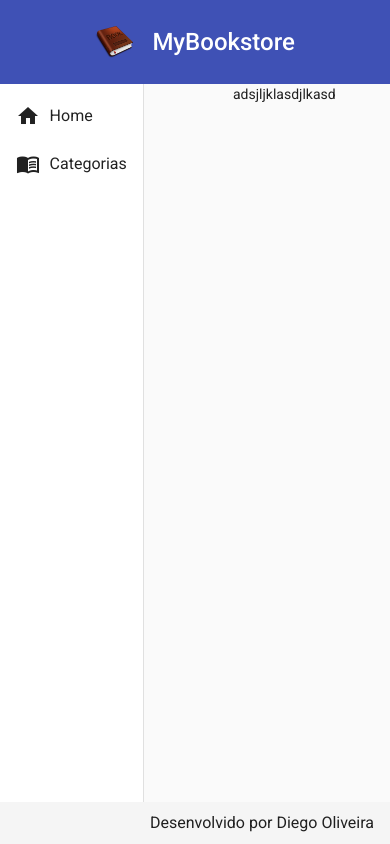
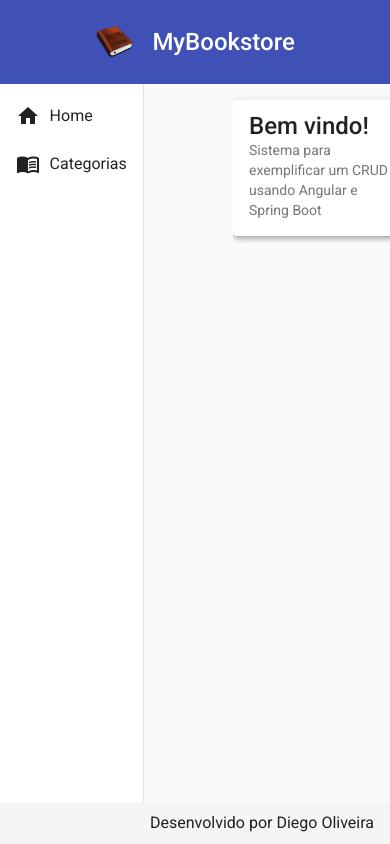
Before and after one commit to diegodsoliveira/angular-bookstore, an Angular app: page / in a window 390 px wide. Built offline with nearby package versions, Linux system fonts and the light colour scheme.

Commit message:
home implementado com rota

```diff
--- a/src/app/app-routing.module.ts
+++ b/src/app/app-routing.module.ts
@@ -1,7 +1,13 @@
+import { HomeComponent } from './components/views/home/home.component';
 import { NgModule } from '@angular/core';
 import { RouterModule, Routes } from '@angular/router';
 
-const routes: Routes = [];
+const routes: Routes = [
+  {
+    path: '',
+    component: HomeComponent
+  }
+];
 
 @NgModule({
   imports: [RouterModule.forRoot(routes)],
--- a/src/app/components/template/nav/nav.component.html
+++ b/src/app/components/template/nav/nav.component.html
@@ -1,7 +1,7 @@
 <mat-sidenav-container class="container">
   <mat-sidenav mode="side" opened>
     <mat-nav-list>
-      <a mat-list-item>
+      <a mat-list-item [routerLink]="['']" routerLinkActive="router-link-active" >
         <i class="material-icons">home</i>
         Home
       </a>
@@ -12,6 +12,6 @@
     </mat-nav-list>
   </mat-sidenav>
   <mat-sidenav-content>
-    adsjljklasdjlkasd
+    <router-outlet></router-outlet>
   </mat-sidenav-content>
 </mat-sidenav-container>
--- /dev/null
+++ b/src/app/components/views/home/home.component.css
@@ -0,0 +1,16 @@
+.home {
+  width: 95%;
+  margin: 1rem auto;
+}
+
+@media(max-width: 450px) {
+  .home {
+    width: 70%;
+  }
+}
+
+@media(max-width: 770px) {
+  .home {
+    width: 90%;
+  }
+}
--- /dev/null
+++ b/src/app/components/views/home/home.component.html
@@ -0,0 +1,5 @@
+<mat-card class="home mat-elevation-z4">
+  <mat-card-title class="title">Bem vindo!</mat-card-title>
+  <mat-card-subtitle class="subtitle">Sistema para exemplificar um CRUD usando Angular e Spring Boot</mat-card-subtitle>
+
+</mat-card>
--- /dev/null
+++ b/src/app/components/views/home/home.component.ts
@@ -0,0 +1,15 @@
+import { Component, OnInit } from '@angular/core';
+
+@Component({
+  selector: 'app-home',
+  templateUrl: './home.component.html',
+  styleUrls: ['./home.component.css']
+})
+export class HomeComponent implements OnInit {
+
+  constructor() { }
+
+  ngOnInit(): void {
+  }
+
+}
```
Also changed, not shown: src/app/app.module.ts (+6 -2 lines).
